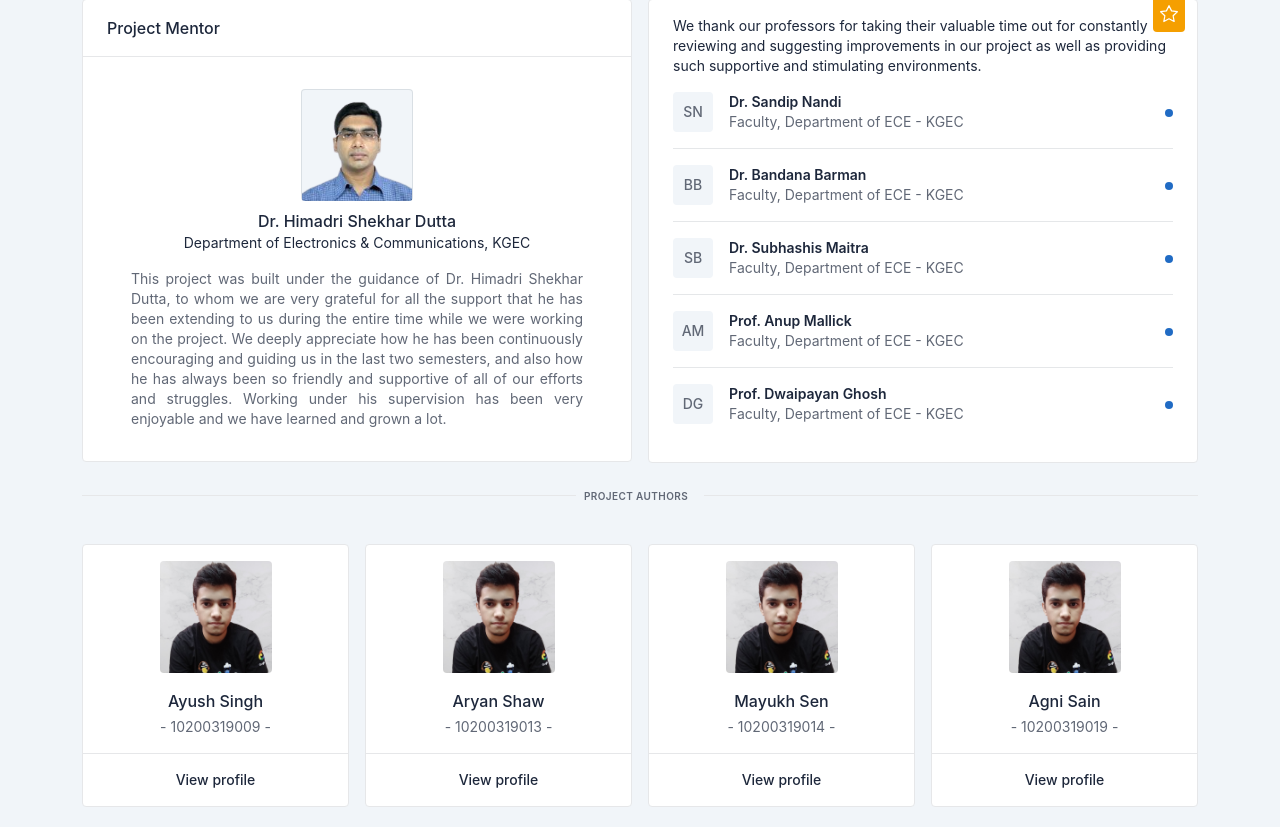
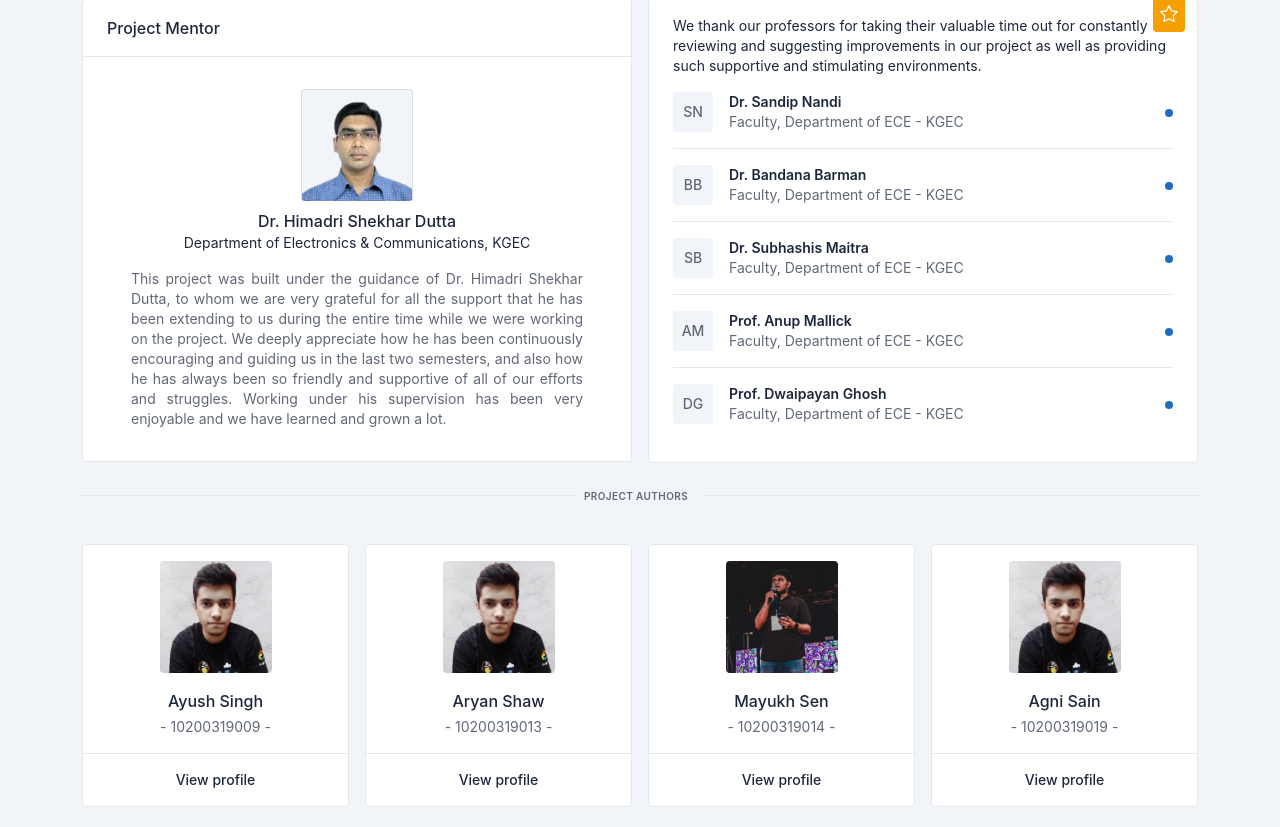
Before and after one commit to singhayushh/EC881--Assignment, a Node server app: page /team in a window 1280 px wide. Shown: the part 189-1016 px from the top of the page. Run offline with Node 20, Linux system fonts and the light colour scheme; some libraries are stand-ins or nearby versions; some web fonts are replaced.

Commit message:
Updated author section details

```diff
--- a/views/team.ejs
+++ b/views/team.ejs
@@ -172,7 +172,7 @@
           <div class="card">
             <div class="card-body text-center">
               <div class="mb-3">
-                <span class="avatar avatar-xl rounded" style="background-image: url('/img/team/ayush.png')"></span>
+                <span class="avatar avatar-xl rounded" style="background-image: url('/img/team/Mayukh.jpeg')"></span>
               </div>
               <div class="card-title mb-1">Mayukh Sen</div>
               <div class="text-muted">- 10200319014 -</div>
```
Also changed, not shown: static/img/team/Mayukh.jpeg (added).
